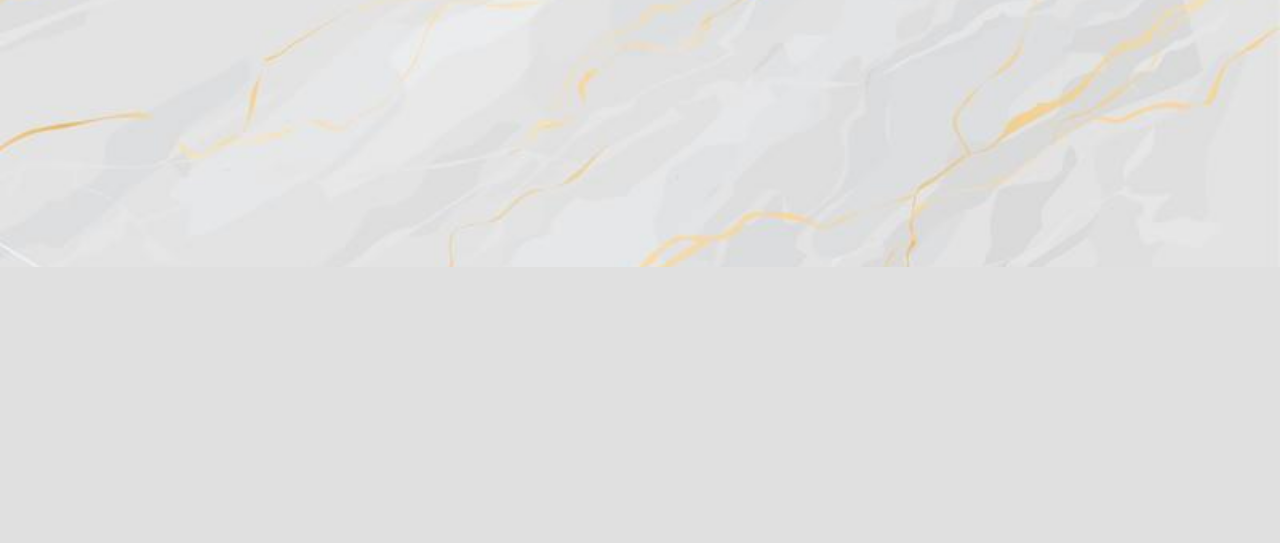
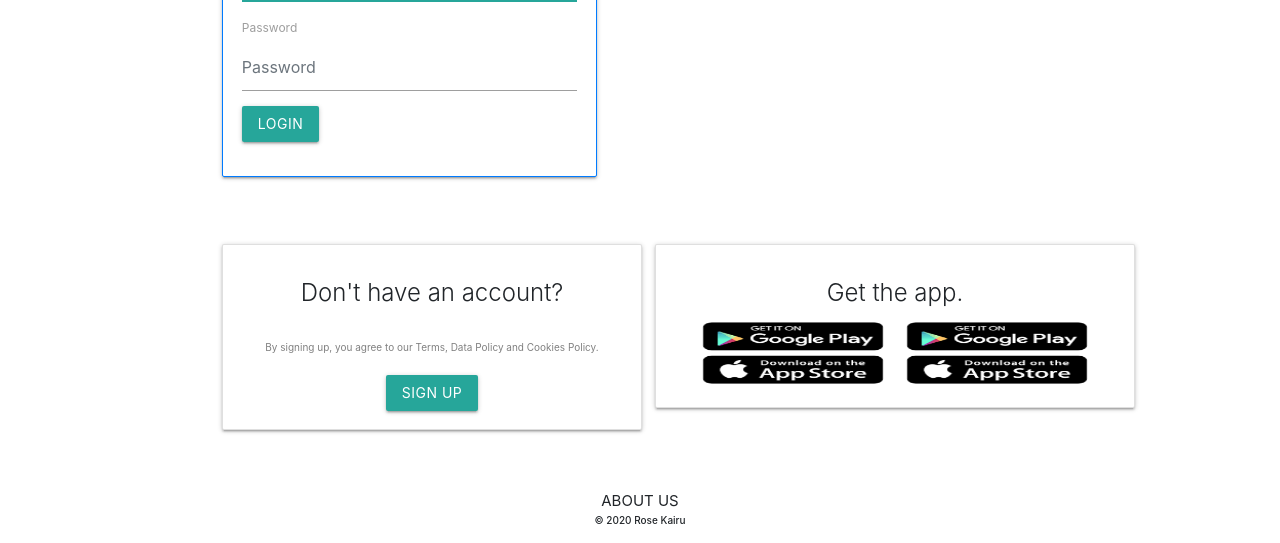
Before and after one commit to rosekairu/SnapGram, a Django app: page /accounts/login/ in a window 1280 px wide. Shown: the part 533-1076 px from the top of the page. Before the commit the page ends 800 px from the top, so only its background shows below. Run offline with Django 3.2, Linux system fonts and the light colour scheme; some libraries are stand-ins or nearby versions.

Commit message:
modified login and register files

```diff
--- a/snaps/static/js/main.js
+++ /dev/null
@@ -1,11 +0,0 @@
-document.addEventListener('DOMContentLoaded', function() {
-    var options = {};
-    var elems = document.querySelectorAll('.sidenav');
-    var instances = M.Sidenav.init(elems, options);
-});
-
-document.addEventListener('DOMContentLoaded', function() {
-    options = {};
-    var elems = document.querySelectorAll('.collapsible');
-    var instances = M.Collapsible.init(elems, options);
-  });
--- a/snaps/templates/base.html
+++ b/snaps/templates/base.html
@@ -1,21 +1,23 @@
-{% load static%}
+{% load bootstrap4 %} {% load static%}
 <!DOCTYPE html>
 <html>
 
 <head>
     <meta name="viewport" content="width=device-width, initial-scale=1.0" />
     <title>SnapGram</title>
+    {% block styles %} {% bootstrap_css %}
     <link href="https://fonts.googleapis.com/icon?family=Material+Icons" rel="stylesheet">
     <link href="{% static 'images/favicon.ico'%}" rel="icon" />
     <link rel="stylesheet" href="https://cdnjs.cloudflare.com/ajax/libs/materialize/1.0.0/css/materialize.min.css">
-    <link rel="stylesheet" href="{% static 'css/index.css' %}">
+    <link rel="stylesheet" href="{% static 'css/index1.css' %}"> {% endblock %}
+
 </head>
 
 <body>
-    {% block navbar%} {% include 'navbar.html' %} {% endblock navbar%} {% block content%} {% endblock content%} {% block scripts%}
+    {% block navbar%} {% include 'navbar.html' %} {% endblock navbar%}&nbsp; &nbsp; {% block content%} {% endblock content%} {% block scripts%}
     <script src="https://cdnjs.cloudflare.com/ajax/libs/materialize/1.0.0/js/materialize.min.js"></script>
     <script src="{% static 'js/main.js' %}"></script>
-    {% endblock scripts%}
+    {% bootstrap_javascript %} {% endblock scripts%}
 </body>
 
 </html>
--- a/snaps/templates/registration/login.html
+++ b/snaps/templates/registration/login.html
@@ -1,29 +1,81 @@
-{% extends 'base.html' %} {% block content%}
-<form action="/accounts/login/" method="POST">
-    <div class="row">
-        <div class="col l4 m4 s12"></div>
-        <div class="col l4 m4 s12">
-            <div class="card">
-                <div class="card-content">
-                    <h4 class="center">SnapGram</h4>
-                    {% if form.errors %}
-                    <div class="card-panel red white-text">{{form.errors}}</div>
-                    {% endif %} {% csrf_token %}
-                    <label for="username">Username</label>
-                    <input placeholder="username" id="username" type="text" class="validate" name="username">
-                    <label for="password">Password</label>
-                    <input placeholder="password" id="password" type="password" class="validate" name="password">
-                    <br>
-                    <input type="submit" value="login" class="btn blue" style="width:100%">
-                    <input type="hidden" name="next" value="{{next}}">
+{%extends "base.html"%} {% load bootstrap4 %} {% load static %} {% block content %} {% load cloudinary %}
+<div class="container" style="background-color:#fff;">
+    <div class="row p-0 m-0">
+        <div class="col-md-6  mt-5">
+            {% if form.errors %}
+            <p> Some Information Might be Incorrect </p>
+            {% endif %}
+
+            <div class="card border-primary mb-4" style="max-width:25rem;">
+
+                <div class="card-header text-center">
+                    <h1 class="h1" style="font-family: 'Grand Hotel', cursive; color:blue;font-size:65px;">SnapGram</h1>
+                    <h3 class="text-center" style="color:grey;font-size:15px;">Login to see photos and videos from your friends.</h3>
                 </div>
-            </div>
-            <div class="card">
-                <div class="card-content center">
-                    <p>Don't have an account? <a href="/accounts/register">Sign Up</a></p>
+                <div class="card-body text-primary">
+                    <form action="/accounts/login/" method="post">
+                        {% csrf_token %} {% bootstrap_form form%}
+
+                        <div class="form-group">
+                            <input type="submit" class="btn btn-primary btn-sm" value="Login">
+                        </div>
+
+                        <input type="hidden" name="next" value="{{next}}">
+
+                    </form>
                 </div>
             </div>
         </div>
+        <div class="col-md-6  mt-5">
+            <img class="thumbnail" src="../../../static/imgs/bg3.gif" style="height:400px;width:590px;">
+        </div>
     </div>
-</form>
+
+    <!-- ********************* -->
+
+    <div class="row p-0 m-0">
+        <div class="col-md-6">
+
+            <div class="card mt-5" style="width: 28rem;">
+                <div class="card-body text-center">
+                    <h5 class="card-title">Don't have an account?</h5>
+                    <h2 style="color:grey;font-size:10px;">By signing up, you agree to our Terms, Data Policy and Cookies Policy.</h2>
+                    <a href="/accounts/register" class="btn btn-primary">Sign Up</a>
+                </div>
+            </div>
+        </div>
+        <div class="col-md-6">
+            <div class="card mt-5" style="width: 32rem;">
+                <div class="card-body text-center">
+                    <h5 class="card-title">Get the app.</h5>
+                    <a href="https://itunes.apple.com/ke/app/instagram/id389801252?mt=8">
+                        <img src="{% static 'imgs/ios.png' %}" style="height:70px;width:200px;">
+                    </a>
+                    <a href="https://play.google.com/store?hl=en">
+                        <img src="{% static 'imgs/android.png' %}" style="height:70px;width:200px;">
+                    </a>
+                </div>
+
+            </div>
+        </div>
+    </div>
+
+    <!-- ********************* -->
+</div>
+
+<br>
+<br>
+
+
+<div class="container">
+    <div class="col-md-12">
+        <div class="footer text-center">
+            <ul id="footer1">
+                <li>ABOUT US</li>
+                <li style="font-size:10px;"> <strong>© 2020 Rose Kairu</strong></li>
+            </ul>
+        </div>
+    </div>
+</div>
+
 {% endblock %}
```
Also changed, not shown: snaps/static/css/index.css (deleted, +0 -31 lines), snaps/static/css/styles.css (deleted, +0 -110 lines), snaps/templates/django_registration/registration_form.html (+68 -31 lines), snaps/static/images/favicon.ico (deleted), snaps/static/images/homepage/d6bf0c928b5a.jpg (deleted), snaps/static/images/person_placeholder.jpg (deleted).
